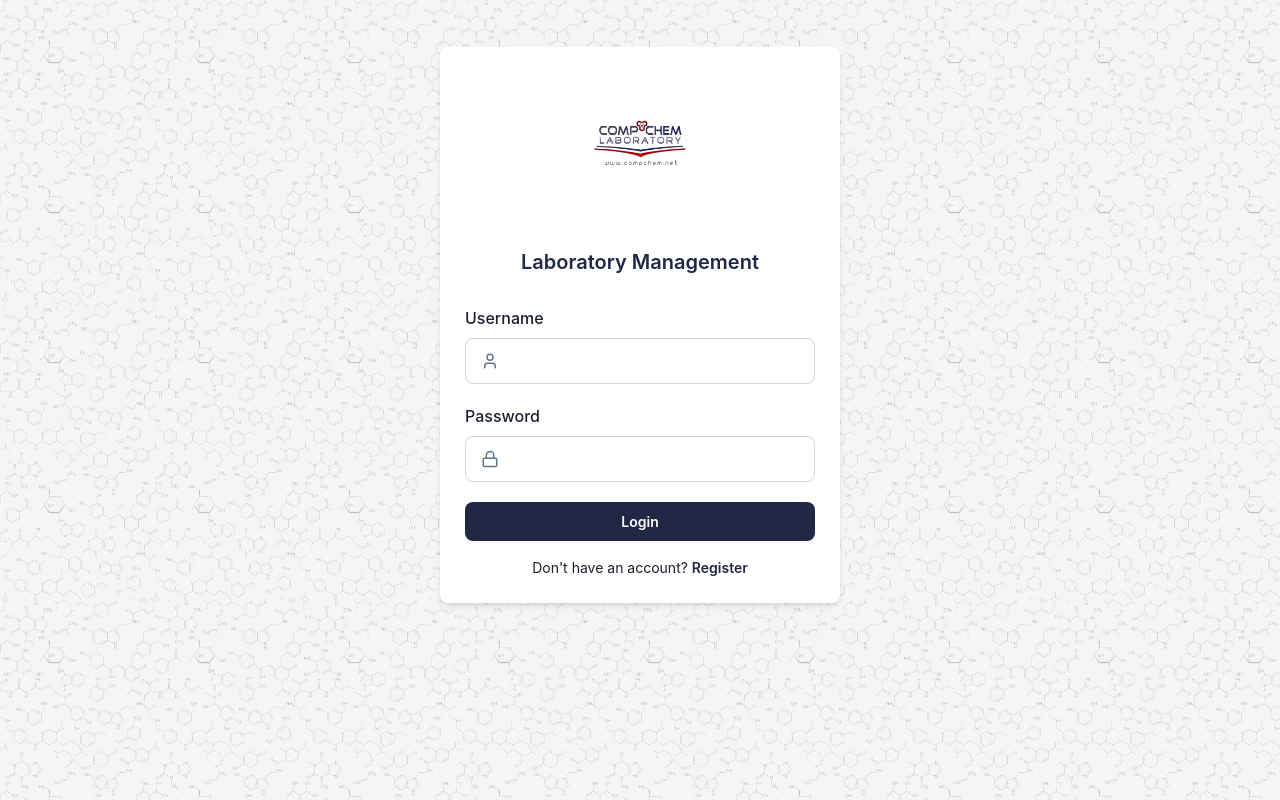
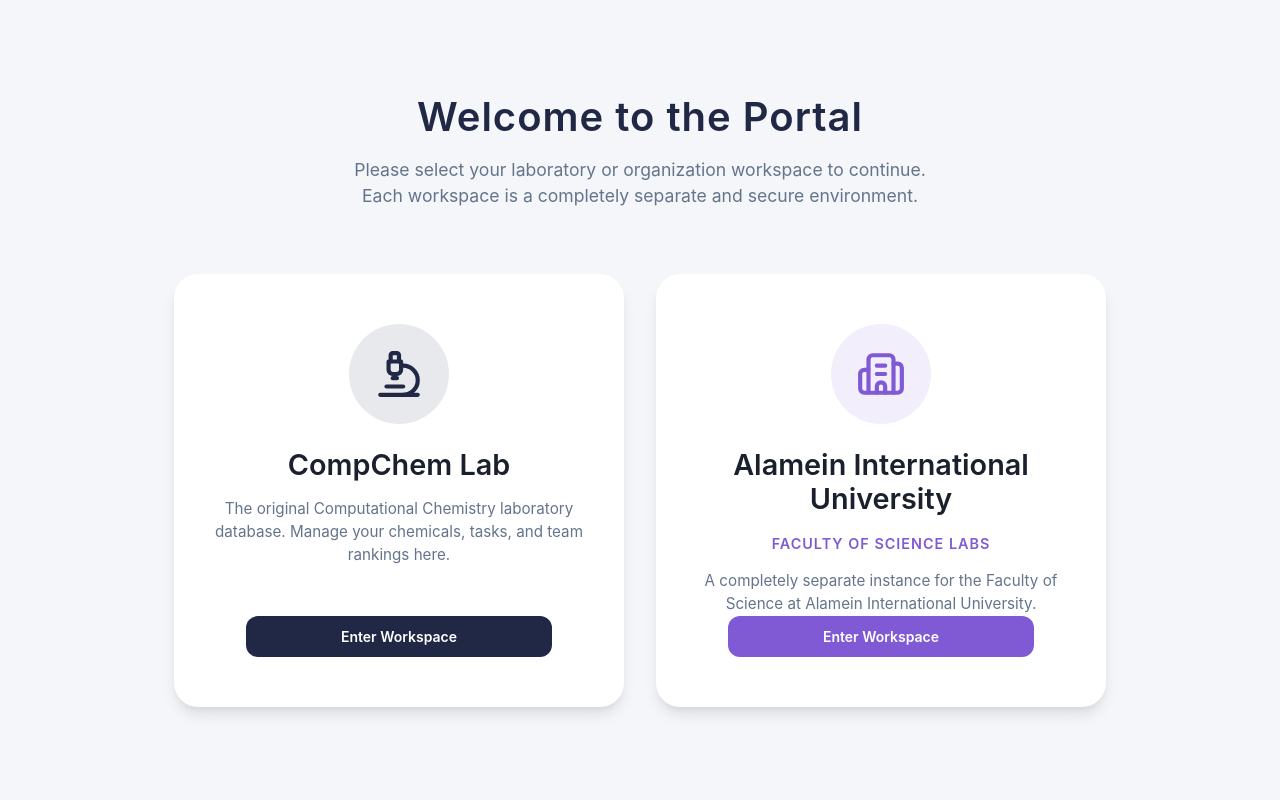
Before and after one commit to scicomm-superbugs/CHOMPCHEM, a React (Vite) app: page /#/portal in a window 1280 px wide. Before the commit this address led to /#/login. Built offline with nearby package versions, Linux system fonts and the light colour scheme; no server answers; the database is empty.

Commit message:
feat: Add multi-tenant workspace architecture with Portal selection screen

```diff
--- a/src/App.jsx
+++ b/src/App.jsx
@@ -12,12 +12,14 @@
 import Tasks from './pages/Tasks';
 import Chat from './pages/Chat';
 import TeamSearch from './pages/TeamSearch';
+import Portal from './pages/Portal';
 import ProtectedRoute from './components/ProtectedRoute';
 
 function App() {
   return (
     <Router>
       <Routes>
+        <Route path="/portal" element={<Portal />} />
         <Route path="/login" element={<Login />} />
         <Route path="/register" element={<Register />} />
 
--- a/src/components/Layout.jsx
+++ b/src/components/Layout.jsx
@@ -1,6 +1,6 @@
 import { useState, useEffect } from 'react';
 import { useLocation, useNavigate, Link, Outlet } from 'react-router-dom';
-import { Beaker, Users, Home, LogOut, Shield, User, Monitor, ClipboardList, MessageSquare, Crown, Menu, X, Search, FilePlus2, Settings, Package, Moon, Sun } from 'lucide-react';
+import { Beaker, Users, Home, LogOut, Shield, User, Monitor, ClipboardList, MessageSquare, Crown, Menu, X, Search, FilePlus2, Settings, Package, Moon, Sun, Building2 } from 'lucide-react';
 import { useAuth } from '../context/AuthContext';
 import { useLiveCollection } from '../db';
 
@@ -69,9 +69,17 @@
       <header className="app-header">
         <div className="container header-content">
           <div className="logo-container">
-            <img src="./logo.png" alt="COMPCHEM Logo" className="logo-image" onError={(e) => { e.target.style.display = 'none'; }} />
+            {localStorage.getItem('workspaceId') === 'alamein' ? (
+              <div style={{ display: 'flex', alignItems: 'center', gap: '0.5rem' }}>
+                <Building2 size={32} color="#805AD5" />
+                <div className="logo-text" style={{ color: '#805AD5', lineHeight: 1.1 }}>
+                  Alamein<br/><span style={{ fontSize: '0.65rem', fontWeight: 'bold' }}>Faculty of Science</span>
+                </div>
+              </div>
+            ) : (
+              <img src="./logo.png" alt="COMPCHEM Logo" className="logo-image" onError={(e) => { e.target.style.display = 'none'; }} />
+            )}
           </div>
-
           <button className="hamburger-btn" onClick={() => setMobileNavOpen(!mobileNavOpen)}>
             {mobileNavOpen ? <X size={24} /> : <Menu size={24} />}
           </button>
@@ -158,7 +166,10 @@
               </Link>
             </div>
 
-            <button onClick={() => { handleLogout(); handleNavClick(); }} className="btn btn-secondary" style={{ padding: '0.4rem 0.75rem', fontSize: '0.875rem' }}>
+            <button onClick={() => { localStorage.removeItem('workspaceId'); window.location.href = '#/portal'; window.location.reload(); }} className="btn btn-secondary" style={{ padding: '0.4rem 0.75rem', fontSize: '0.875rem', display: 'flex', alignItems: 'center', gap: '0.3rem' }}>
+              <Building2 size={16} /> Workspace
+            </button>
+            <button onClick={() => { handleLogout(); handleNavClick(); }} className="btn btn-secondary" style={{ padding: '0.4rem 0.75rem', fontSize: '0.875rem', display: 'flex', alignItems: 'center', gap: '0.3rem' }}>
               <LogOut size={16} /> Logout
             </button>
           </nav>
--- a/src/components/ProtectedRoute.jsx
+++ b/src/components/ProtectedRoute.jsx
@@ -3,6 +3,11 @@
 
 export default function ProtectedRoute({ requireAdmin = false }) {
   const { user } = useAuth();
+  const workspaceId = localStorage.getItem('workspaceId');
+
+  if (!workspaceId) {
+    return <Navigate to="/portal" replace />;
+  }
 
   if (!user) {
     return <Navigate to="/login" replace />;
--- a/src/db.js
+++ b/src/db.js
@@ -17,17 +17,25 @@
   localCache: persistentLocalCache({ tabManager: persistentMultipleTabManager() })
 });
 
+export const getCollectionName = (baseName) => {
+  const ws = localStorage.getItem('workspaceId');
+  if (!ws || ws === 'compchem') return baseName;
+  return `${ws}_${baseName}`;
+};
+
 // React Hook for Real-time listeners
 export function useLiveCollection(collectionName) {
   const [data, setData] = useState(null);
 
   useEffect(() => {
-    const q = query(collection(firestore, collectionName));
+    // We listen to changes on the localized collection
+    const actualCollection = getCollectionName(collectionName);
+    const q = query(collection(firestore, actualCollection));
     const unsubscribe = onSnapshot(q, (snapshot) => {
       setData(snapshot.docs.map(doc => ({ id: doc.id, ...doc.data() })));
     });
     return () => unsubscribe();
-  }, [collectionName]);
+  }, [collectionName]); // Could add localStorage listener if workspace changes without reload, but app will likely reload
 
   return data;
 }
@@ -36,34 +44,34 @@
 export const db = {
   chemicals: {
     add: async (chemical) => {
-      await setDoc(doc(firestore, 'chemicals', chemical.formula), chemical);
+      await setDoc(doc(firestore, getCollectionName('chemicals'), chemical.formula), chemical);
     },
     delete: async (formula) => {
-      await deleteDoc(doc(firestore, 'chemicals', formula));
+      await deleteDoc(doc(firestore, getCollectionName('chemicals'), formula));
     },
     get: async (formula) => {
-      const d = await getDoc(doc(firestore, 'chemicals', formula));
+      const d = await getDoc(doc(firestore, getCollectionName('chemicals'), formula));
       return d.exists() ? d.data() : null;
     },
     count: async () => {
-      const snap = await getDocs(collection(firestore, 'chemicals'));
+      const snap = await getDocs(collection(firestore, getCollectionName('chemicals')));
       return snap.size;
     }
   },
   scientists: {
     add: async (scientist) => {
-      const ref = await addDoc(collection(firestore, 'scientists'), scientist);
+      const ref = await addDoc(collection(firestore, getCollectionName('scientists')), scientist);
       return ref.id;
     },
     update: async (id, data) => {
       if (!id) throw new Error("No ID provided for update");
-      await setDoc(doc(firestore, 'scientists', String(id)), data, { merge: true });
+      await setDoc(doc(firestore, getCollectionName('scientists'), String(id)), data, { merge: true });
     },
     delete: async (id) => {
-      await deleteDoc(doc(firestore, 'scientists', String(id)));
+      await deleteDoc(doc(firestore, getCollectionName('scientists'), String(id)));
     },
     get: async (id) => {
-      const d = await getDoc(doc(firestore, 'scientists', String(id)));
+      const d = await getDoc(doc(firestore, getCollectionName('scientists'), String(id)));
       return d.exists() ? { id: d.id, ...d.data() } : null;
     },
     where: (field) => {
@@ -71,7 +79,7 @@
         equals: (value) => {
           return {
             first: async () => {
-              const q = query(collection(firestore, 'scientists'), where(field, '==', value));
+              const q = query(collection(firestore, getCollectionName('scientists')), where(field, '==', value));
               const snap = await getDocs(q);
               if (snap.empty) return null;
               return { id: snap.docs[0].id, ...snap.docs[0].data() };
@@ -81,48 +89,48 @@
       }
     },
     count: async () => {
-      const snap = await getDocs(collection(firestore, 'scientists'));
+      const snap = await getDocs(collection(firestore, getCollectionName('scientists')));
       return snap.size;
     }
   },
   usage_logs: {
     add: async (log) => {
-      await addDoc(collection(firestore, 'usage_logs'), log);
+      await addDoc(collection(firestore, getCollectionName('usage_logs')), log);
     },
     update: async (id, data) => {
-      await updateDoc(doc(firestore, 'usage_logs', String(id)), data);
+      await updateDoc(doc(firestore, getCollectionName('usage_logs'), String(id)), data);
     }
   },
   devices: {
     add: async (device) => {
-      await setDoc(doc(firestore, 'devices', device.id), device);
+      await setDoc(doc(firestore, getCollectionName('devices'), device.id), device);
     },
     delete: async (id) => {
-      await deleteDoc(doc(firestore, 'devices', id));
+      await deleteDoc(doc(firestore, getCollectionName('devices'), id));
     }
   },
   equipment: {
     add: async (item) => {
-      await setDoc(doc(firestore, 'equipment', item.id), item);
+      await setDoc(doc(firestore, getCollectionName('equipment'), item.id), item);
     },
     delete: async (id) => {
-      await deleteDoc(doc(firestore, 'equipment', id));
+      await deleteDoc(doc(firestore, getCollectionName('equipment'), id));
     }
   },
   tasks: {
     add: async (task) => {
-      await addDoc(collection(firestore, 'tasks'), task);
+      await addDoc(collection(firestore, getCollectionName('tasks')), task);
     },
     update: async (id, data) => {
-      await updateDoc(doc(firestore, 'tasks', String(id)), data);
+      await updateDoc(doc(firestore, getCollectionName('tasks'), String(id)), data);
     },
     delete: async (id) => {
-      await deleteDoc(doc(firestore, 'tasks', String(id)));
+      await deleteDoc(doc(firestore, getCollectionName('tasks'), String(id)));
     }
   },
   messages: {
     add: async (msg) => {
-      await addDoc(collection(firestore, 'messages'), msg);
+      await addDoc(collection(firestore, getCollectionName('messages')), msg);
     }
   }
 };
--- a/src/pages/Login.jsx
+++ b/src/pages/Login.jsx
@@ -1,7 +1,7 @@
 import { useState } from 'react';
 import { useAuth } from '../context/AuthContext';
 import { useNavigate, Link, Navigate } from 'react-router-dom';
-import { Lock, User } from 'lucide-react';
+import { Lock, User, Building2 } from 'lucide-react';
 
 export default function Login() {
   const [username, setUsername] = useState('');
@@ -11,6 +11,11 @@
 
   const { login, user } = useAuth();
   const navigate = useNavigate();
+
+  const workspaceId = localStorage.getItem('workspaceId');
+  if (!workspaceId) {
+    return <Navigate to="/portal" replace />;
+  }
 
   // If already logged in, redirect
   if (user) {
@@ -34,8 +39,20 @@
     <div style={{ display: 'flex', justifyContent: 'center', alignItems: 'center', minHeight: 'calc(100vh - 150px)' }}>
       <div className="card" style={{ maxWidth: '400px', width: '100%' }}>
         <div style={{ textAlign: 'center', marginBottom: '2rem' }}>
-          <img src="./logo.png" alt="COMPCHEM" style={{ height: '140px', marginBottom: '1.5rem' }} onError={e => e.target.style.display='none'}/>
-          <h2 style={{ fontSize: '1.25rem', color: 'var(--primary)', marginTop: '0.5rem' }}>Laboratory Management</h2>
+          {workspaceId === 'alamein' ? (
+            <div style={{ display: 'flex', flexDirection: 'column', alignItems: 'center', marginBottom: '1.5rem' }}>
+              <div style={{ width: '80px', height: '80px', borderRadius: '50%', backgroundColor: 'rgba(128, 90, 213, 0.1)', display: 'flex', alignItems: 'center', justifyContent: 'center', color: '#805AD5', marginBottom: '1rem' }}>
+                <Building2 size={40} />
+              </div>
+              <h2 style={{ fontSize: '1.5rem', color: '#805AD5', marginBottom: '0.25rem' }}>Alamein University</h2>
+              <div style={{ fontSize: '0.85rem', color: 'var(--text-muted)' }}>Faculty of Science</div>
+            </div>
+          ) : (
+            <>
+              <img src="./logo.png" alt="COMPCHEM" style={{ height: '140px', marginBottom: '1.5rem' }} onError={e => e.target.style.display='none'}/>
+              <h2 style={{ fontSize: '1.25rem', color: 'var(--primary)', marginTop: '0.5rem' }}>Laboratory Management</h2>
+            </>
+          )}
         </div>
 
         {error && (
--- /dev/null
+++ b/src/pages/Portal.jsx
@@ -0,0 +1,101 @@
+import { useNavigate } from 'react-router-dom';
+import { Building2, Microscope } from 'lucide-react';
+
+export default function Portal() {
+  const navigate = useNavigate();
+
+  const handleSelectWorkspace = (workspaceId) => {
+    localStorage.setItem('workspaceId', workspaceId);
+    sessionStorage.removeItem('userId'); // Force fresh login when changing workspace
+    // Reload to ensure db.js context and auth state are clean for the new workspace
+    window.location.href = '#/login';
+    window.location.reload();
+  };
+
+  return (
+    <div style={{ minHeight: '100vh', display: 'flex', flexDirection: 'column', alignItems: 'center', justifyContent: 'center', backgroundColor: 'var(--bg-color)', padding: '2rem' }}>
+
+      <div style={{ textAlign: 'center', marginBottom: '4rem' }}>
+        <h1 style={{ fontSize: '2.5rem', color: 'var(--primary)', marginBottom: '1rem', letterSpacing: '1px' }}>
+          Welcome to the Portal
+        </h1>
+        <p style={{ color: 'var(--text-muted)', fontSize: '1.1rem', maxWidth: '600px', margin: '0 auto' }}>
+          Please select your laboratory or organization workspace to continue. Each workspace is a completely separate and secure environment.
+        </p>
+      </div>
+
+      <div style={{ display: 'flex', gap: '2rem', flexWrap: 'wrap', justifyContent: 'center', maxWidth: '1000px', width: '100%' }}>
+
+        {/* Workspace 1: CompChem */}
+        <div
+          onClick={() => handleSelectWorkspace('compchem')}
+          style={{
+            flex: '1',
+            minWidth: '320px',
+            maxWidth: '450px',
+            backgroundColor: 'var(--surface)',
+            borderRadius: '24px',
+            padding: '3rem 2rem',
+            boxShadow: 'var(--shadow-lg)',
+            cursor: 'pointer',
+            transition: 'all 0.3s ease',
+            border: '2px solid transparent',
+            display: 'flex',
+            flexDirection: 'column',
+            alignItems: 'center',
+            textAlign: 'center'
+          }}
+          onMouseEnter={e => { e.currentTarget.style.transform = 'translateY(-10px)'; e.currentTarget.style.border = '2px solid var(--primary)'; }}
+          onMouseLeave={e => { e.currentTarget.style.transform = 'translateY(0)'; e.currentTarget.style.border = '2px solid transparent'; }}
+        >
+          <div style={{ width: '100px', height: '100px', borderRadius: '50%', backgroundColor: 'rgba(33, 40, 69, 0.1)', display: 'flex', alignItems: 'center', justifyContent: 'center', color: 'var(--primary)', marginBottom: '1.5rem' }}>
+            <Microscope size={50} />
+          </div>
+          <h2 style={{ fontSize: '1.8rem', color: 'var(--text-main)', marginBottom: '1rem' }}>CompChem Lab</h2>
+          <p style={{ color: 'var(--text-muted)', fontSize: '0.95rem', lineHeight: '1.5' }}>
+            The original Computational Chemistry laboratory database. Manage your chemicals, tasks, and team rankings here.
+          </p>
+          <button className="btn btn-primary" style={{ marginTop: 'auto', paddingTop: '0.75rem', paddingBottom: '0.75rem', width: '80%', borderRadius: '12px' }}>
+            Enter Workspace
+          </button>
+        </div>
+
+        {/* Workspace 2: Alamein University */}
+        <div
+          onClick={() => handleSelectWorkspace('alamein')}
+          style={{
+            flex: '1',
+            minWidth: '320px',
+            maxWidth: '450px',
+            backgroundColor: 'var(--surface)',
+            borderRadius: '24px',
+            padding: '3rem 2rem',
+            boxShadow: 'var(--shadow-lg)',
+            cursor: 'pointer',
+            transition: 'all 0.3s ease',
+            border: '2px solid transparent',
+            display: 'flex',
+            flexDirection: 'column',
+            alignItems: 'center',
+            textAlign: 'center'
+          }}
+          onMouseEnter={e => { e.currentTarget.style.transform = 'translateY(-10px)'; e.currentTarget.style.border = '2px solid #805AD5'; }}
+          onMouseLeave={e => { e.currentTarget.style.transform = 'translateY(0)'; e.currentTarget.style.border = '2px solid transparent'; }}
+        >
+          <div style={{ width: '100px', height: '100px', borderRadius: '50%', backgroundColor: 'rgba(128, 90, 213, 0.1)', display: 'flex', alignItems: 'center', justifyContent: 'center', color: '#805AD5', marginBottom: '1.5rem' }}>
+            <Building2 size={50} />
+          </div>
+          <h2 style={{ fontSize: '1.8rem', color: 'var(--text-main)', marginBottom: '1rem' }}>Alamein International University</h2>
+          <div style={{ fontSize: '0.9rem', color: '#805AD5', fontWeight: 600, marginBottom: '1rem', textTransform: 'uppercase', letterSpacing: '1px' }}>Faculty of Science Labs</div>
+          <p style={{ color: 'var(--text-muted)', fontSize: '0.95rem', lineHeight: '1.5' }}>
+            A completely separate instance for the Faculty of Science at Alamein International University.
+          </p>
+          <button className="btn" style={{ marginTop: 'auto', paddingTop: '0.75rem', paddingBottom: '0.75rem', width: '80%', borderRadius: '12px', backgroundColor: '#805AD5', color: 'white' }}>
+            Enter Workspace
+          </button>
+        </div>
+
+      </div>
+    </div>
+  );
+}
```
